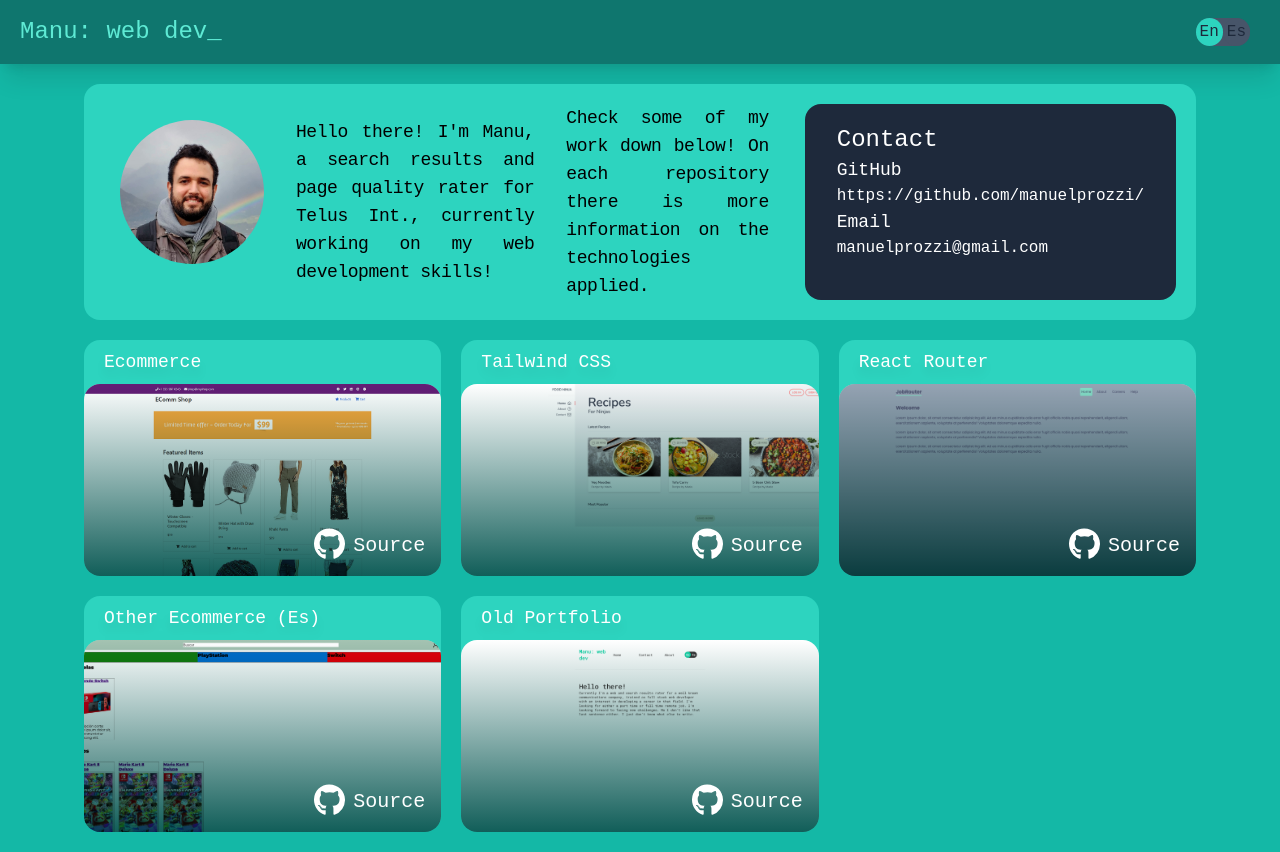
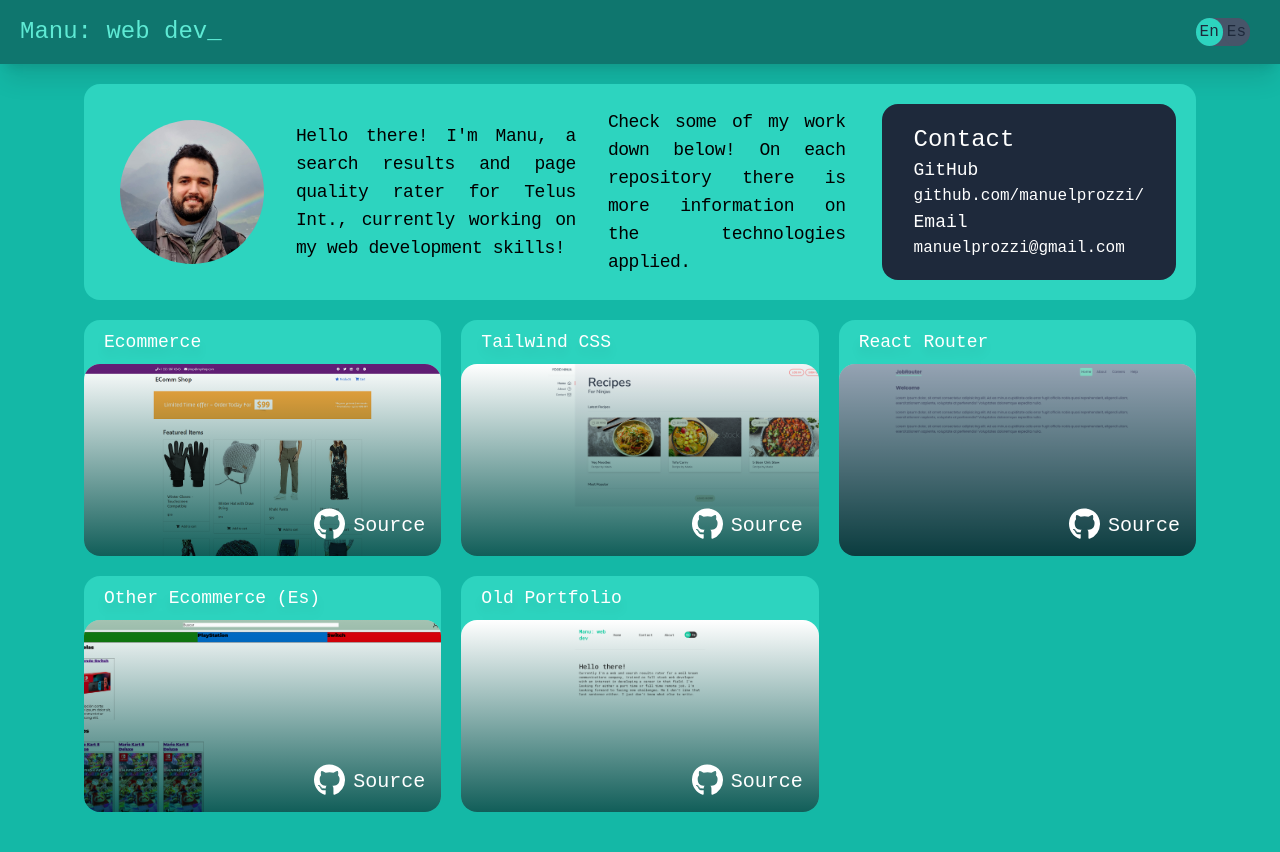
Before and after one commit to manuelprozzi/manuelprozzi.github.io, a React (Create React App) app: page / in a window 1280 px wide. Built offline with nearby package versions, Linux system fonts and the light colour scheme.

Commit message:
fix link that was messing with margins

```diff
--- a/src/Home.jsx
+++ b/src/Home.jsx
@@ -31,8 +31,8 @@ const Home = () => {
               <h2 className="text-2xl">{t("contact_title")}</h2>
               <h2 className="text-lg">GitHub</h2>
               <p>
-                <a href="https://github.com/manuelprozzi/">
-                  https://github.com/manuelprozzi/
+                <a className="text-sm sm:text-base" href="https://github.com/manuelprozzi/">
+                  github.com/manuelprozzi/
                 </a>
               </p>
               <h2 className="text-lg">Email</h2>
```
